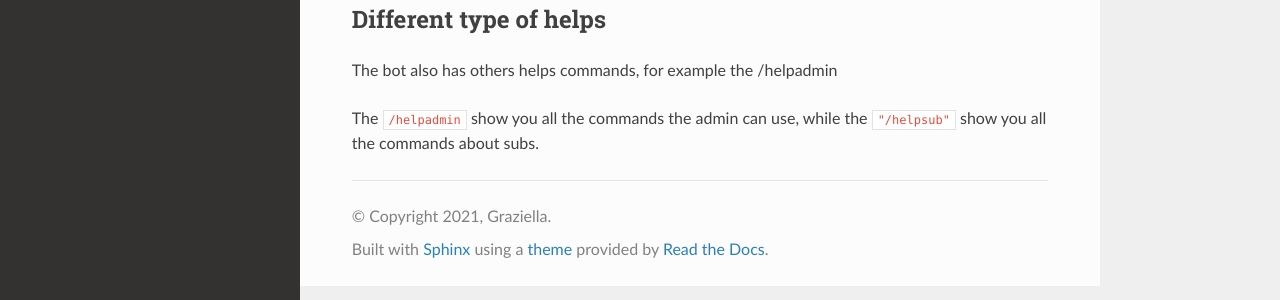
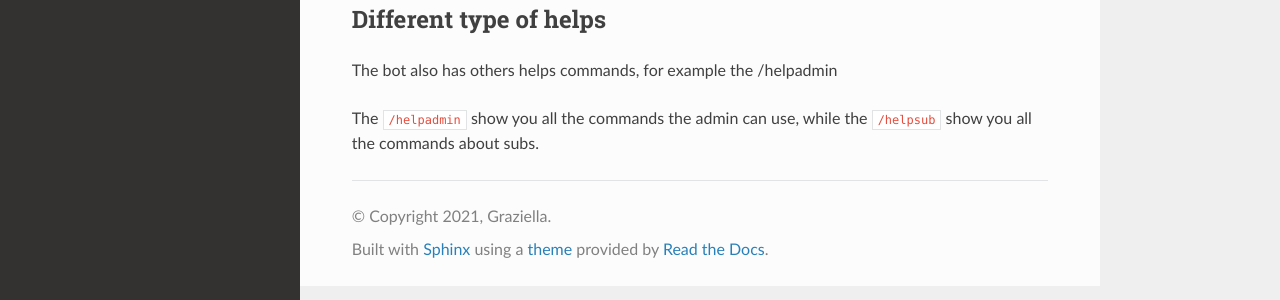
Before and after one commit to Kooyn/Docs, a Sphinx documentation site: the page built from docs/source/commands.rst, in a window 1280 px wide. Shown: the part 328-628 px from the top of the page. Built offline with Sphinx 7.4.7 and the Read the Docs theme 2.0.0, drawn with Linux system fonts in a browser that asks for light colours; pages that are not in the unit, such as notebooks, are missing from menus.

```diff
--- a/docs/source/commands.rst
+++ b/docs/source/commands.rst
@@ -20,4 +20,4 @@ Different type of helps
 The bot also has others helps commands, for example the /helpadmin
 
 The ``/helpadmin`` show you all the commands the admin can use,
-while the ``"/helpsub"`` show you all the commands about subs.
+while the ``/helpsub`` show you all the commands about subs.
```
